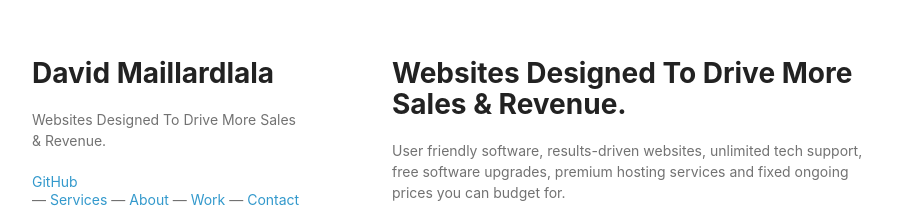
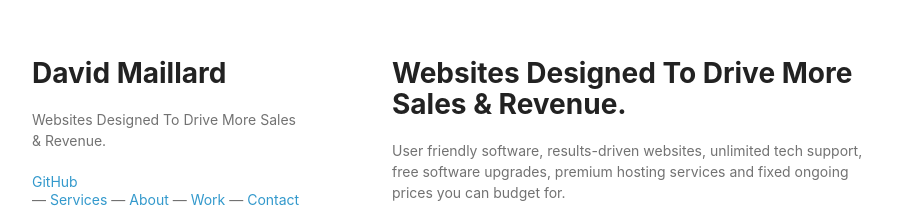
Before and after one commit to dmaillard/David-Maillard, a Jekyll site: the page built from README.md, in a window 1280 px wide. Shown: the top 223 px of the page, without its empty margins (178-1101 px from the left). Built offline with Jekyll 4.4.1, drawn with Linux system fonts in a browser that asks for light colours; our own code applies the rules of GitHub Pages for plain Markdown files.

Commit message:
Update default.html

```diff
--- a/_layouts/default.html
+++ b/_layouts/default.html
@@ -480,7 +480,7 @@ screen and (max-width: 480px) {
   <body>
     <div class="wrapper">
       <header>
-        <h1>{{ site.title | default: site.github.repository_name }}lala</h1>
+        <h1>{{ site.title | default: site.github.repository_name }}</h1>
         <p>{{ site.description | default: site.github.project_tagline }}</p>
 
         {% if site.github.is_project_page %}
```
